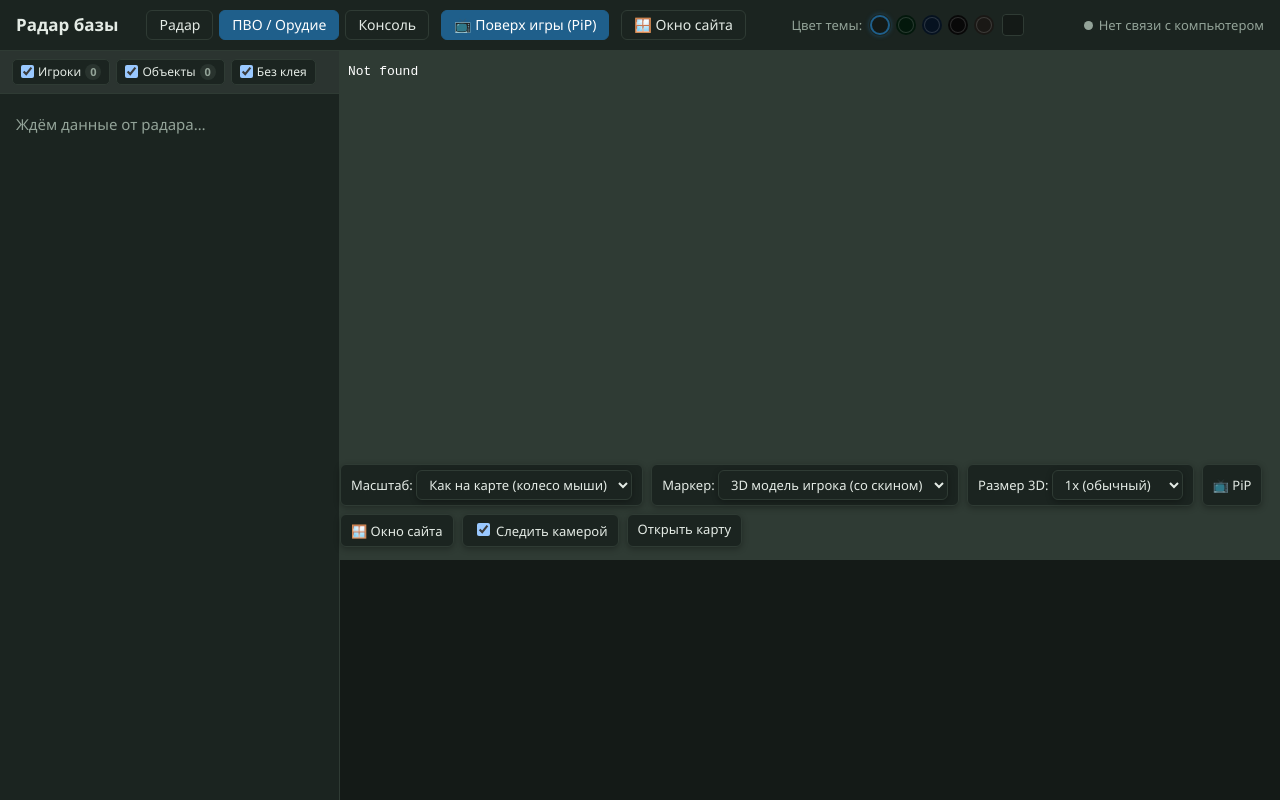
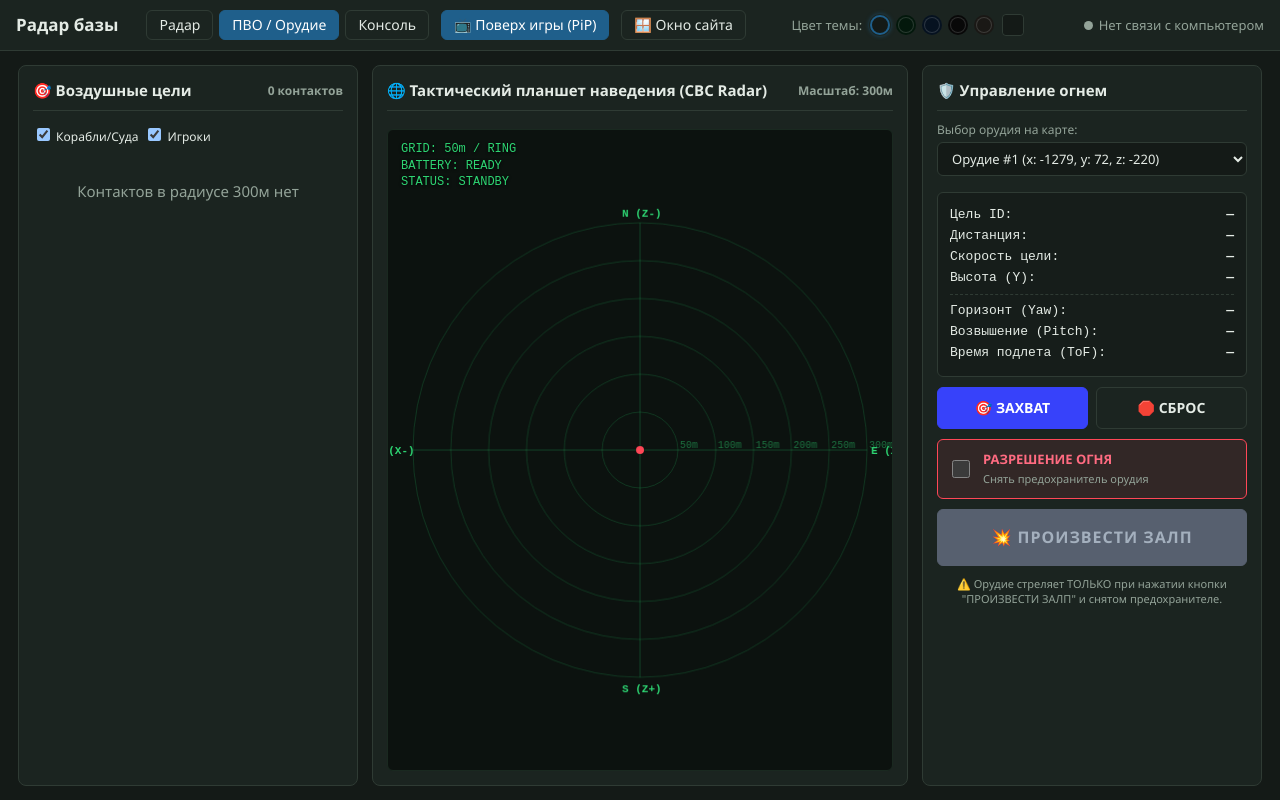
Before and after one commit to mah0isto1-max/Signalka, a website: page index.html in a window 1280 px wide. Both pictures are taken after a click on the button "ПВО / Орудие". Drawn offline with Linux system fonts and the light colour scheme; no server answers.

Commit message:
Fix PVO tab switching, add map cannon markers, multi-gun selection and CBC ballistics

```diff
--- a/index.html
+++ b/index.html
@@ -773,6 +773,24 @@ setInterval(() => {
     0% { box-shadow: 0 0 10px rgba(255, 71, 87, 0.5); }
     50% { box-shadow: 0 0 24px rgba(255, 71, 87, 0.9); }
     100% { box-shadow: 0 0 10px rgba(255, 71, 87, 0.5); }
+  }
+
+
+  .gun-map-pin {
+    position: absolute; transform: translate(-50%, -50%); cursor: pointer; z-index: 15;
+    display: flex; flex-direction: column; align-items: center; pointer-events: auto;
+  }
+  .gun-icon {
+    font-size: 22px; filter: drop-shadow(0 2px 6px rgba(0,0,0,0.8)); transition: transform 0.2s;
+  }
+  .gun-map-pin:hover .gun-icon { transform: scale(1.25); }
+  .gun-name {
+    font-size: 11px; font-weight: bold; background: rgba(0,0,0,0.8); color: #ffa502;
+    padding: 2px 6px; border-radius: 4px; border: 1px solid #ffa502; white-space: nowrap; margin-top: 2px;
+  }
+  .pvo-gun-select {
+    background: var(--bg); color: var(--ink); border: 1px solid var(--line); border-radius: 6px;
+    padding: 6px 10px; font: inherit; font-size: 13px; width: 100%; cursor: pointer;
   }
 
 </style>
@@ -944,6 +962,14 @@ setInterval(() => {
   <div class="pvo-col pvo-firectrl">
     <div class="pvo-title">
       <span>🛡️ Управление огнем</span>
+    </div>
+    <div style="margin-bottom:6px;">
+      <label style="font-size:12px; color:var(--muted); display:block; margin-bottom:4px;">Выбор орудия на карте:</label>
+      <select class="pvo-gun-select" id="pvoGunSelect">
+        <option value="gun_main">Орудие #1 (x: -1279, y: 72, z: -220)</option>
+      </select>
+    </div>
+    <div style="display:none;"
       <span id="pvoAimStatus" style="font-size:12px; color:#a4b0be">ОЖИДАНИЕ</span>
     </div>
 
@@ -2043,12 +2069,22 @@ async function cSend(line) {
   cPoll(); setTimeout(cPoll, 500); setTimeout(cPoll, 1200);
 }
 function setTab(t) {
-  const on = t === "console";
-  document.querySelectorAll(".tab").forEach((b) => b.classList.toggle("on", b.dataset.t === t));
-  $("console").classList.toggle("on", on);
-  $("console").style.top = document.querySelector("header").offsetHeight + "px";
+  document.querySelectorAll(".tab[data-t]").forEach((b) => b.classList.toggle("on", b.dataset.t === t));
+  $("console").classList.toggle("on", t === "console");
+  if ($("pvoTab")) $("pvoTab").classList.toggle("on", t === "pvo");
+
+  const hH = document.querySelector("header").offsetHeight + "px";
+  $("console").style.top = hH;
+  if ($("pvoTab")) {
+    $("pvoTab").style.top = hH;
+    if (t === "pvo") {
+      initPvoTab();
+      renderPvo();
+    }
+  }
+
   clearInterval(cTimer);
-  if (on) { cPoll(); cTimer = setInterval(cPoll, 1000); $("cline").focus(); }
+  if (t === "console") { cPoll(); cTimer = setInterval(cPoll, 1000); $("cline").focus(); }
 }
 document.querySelectorAll(".tab[data-t]").forEach((b) => (b.onclick = () => setTab(b.dataset.t)));
 document.querySelectorAll(".qk").forEach((b) => (b.onclick = () => { $("cline").value = b.dataset.c + " "; $("cline").focus(); if (["help", "list", "tracks", "radar", "objects", "size"].includes(b.dataset.c)) { $("cline").value = ""; cSend(b.dataset.c); } }));
--- a/server.js
+++ b/server.js
@@ -19,7 +19,8 @@ function checkKey(k) {
 let players = {};      // id -> player
 let trails = {};       // id -> [{x,z}]
 let lastUpdate = 0;
-let objects = [];     // non-player contacts (aircraft, contraptions...)
+let objects = [];
+let guns = [];     // Artillery & AA cannons     // non-player contacts (aircraft, contraptions...)
 let radar = null;     // {x,y,z,range} sent by the computer
 const clients = new Set();
 
@@ -202,6 +203,7 @@ function snapshot() {
     updated: lastUpdate,
     online: lastUpdate > 0 && now - lastUpdate < STALE_MS,
     radar,
+    guns,
     objects,
     players: Object.values(players).map((p) => ({ ...p, trail: trails[p.id] || [] })),
   };
```
Also changed, not shown: 1 other file.
